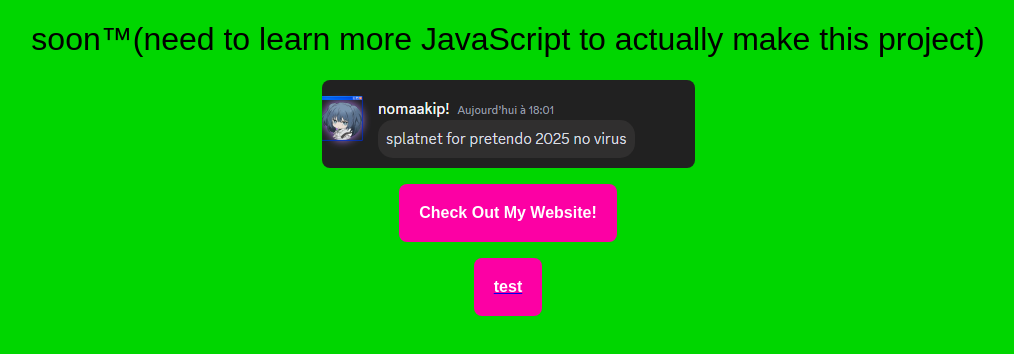
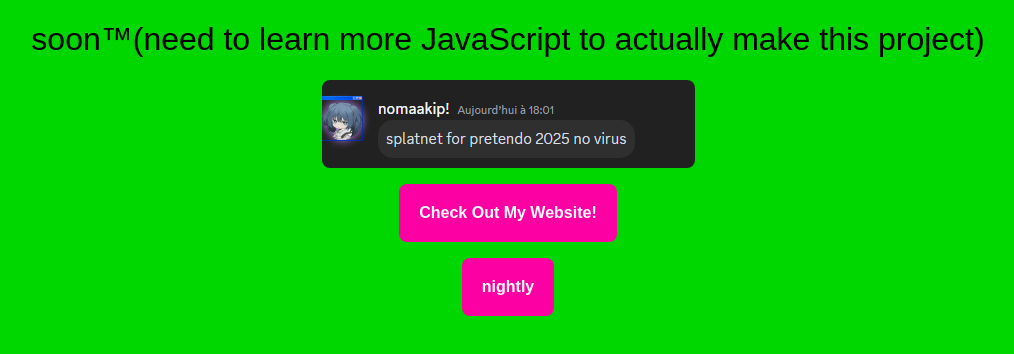
Before and after one commit to Nomaakip/splatnet-pretendo, a plain HTML site: page index.html in a window 1280 px wide. Shown: the whole page, without its empty margins (132-1146 px from the left). Drawn offline with Linux system fonts and the light colour scheme; a web font is replaced by a local one.

Commit message:
button fix

```diff
--- a/index.html
+++ b/index.html
@@ -70,6 +70,10 @@
                   transform: scale(1.1);
                   box-shadow: #0000 0px 0px 10px;
                 }
+
+                .nightly {
+                  text-decoration: none;
+                }
           </style>
     </head>
   <body>
@@ -78,8 +82,8 @@
     <a href="https://nomaakip.github.io" class="github">
       <button class="button">Check Out My Website!</button>
     </a>
-    <a href="nightly.html">
-    <button class="button">test</button>
+    <a href="nightly.html" class="nightly">
+    <button class="button">nightly</button>
     </a>
   </body>
 </html>
```
Also changed, not shown: nightly.html (+8 -3 lines).
